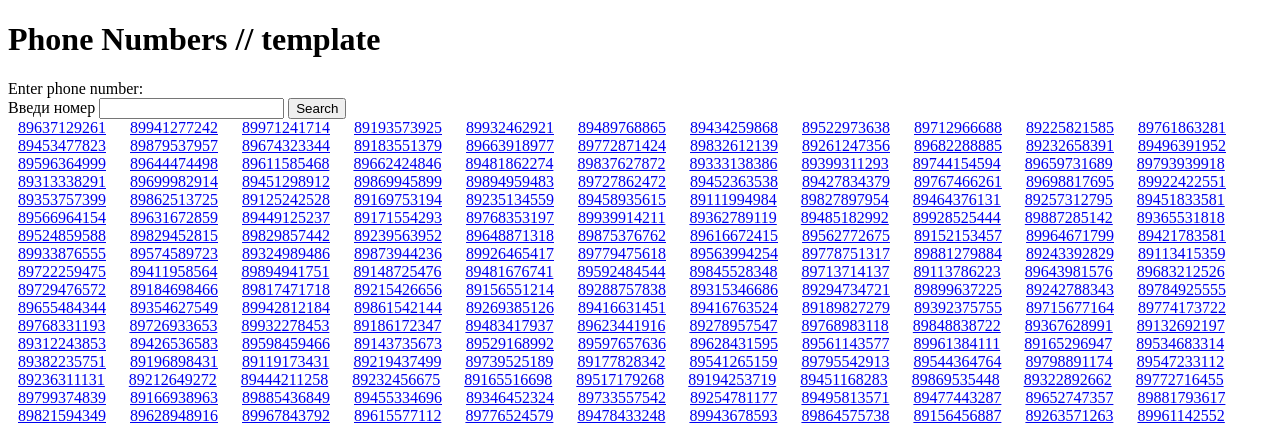
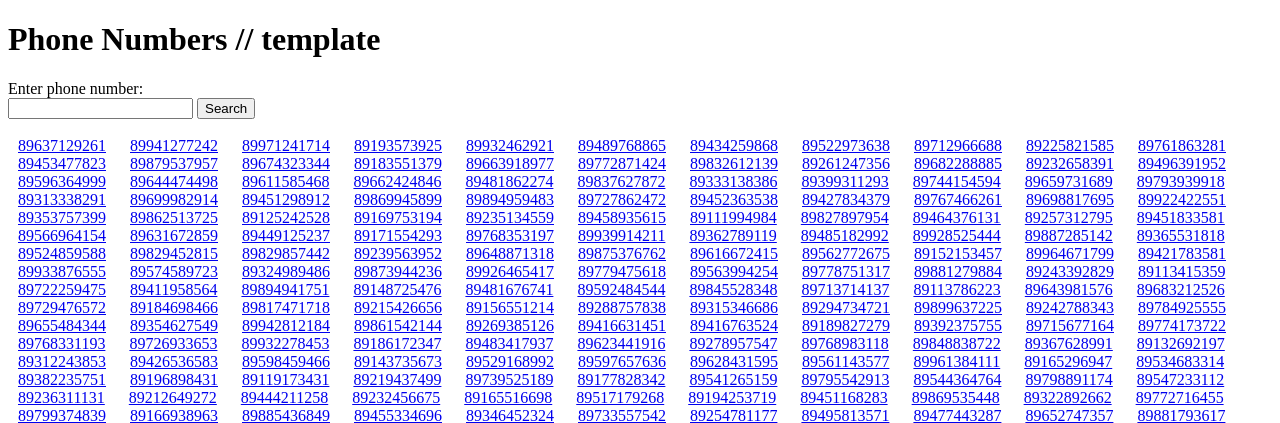
Before and after one commit to vantab1ack9days/Vermilion, a Flask app: page / in a window 1280 px wide. Shown: the top 423 px of the page. Run offline with Flask 3, Linux system fonts and the light colour scheme.

Commit message:
Update template.html

```diff
--- a/flask 1/templates/template.html
+++ b/flask 1/templates/template.html
@@ -7,9 +7,8 @@
     <h1><b>Phone Numbers // template</b></h1>
     <p style="display:inline">Enter phone number: </p>
     <form method="GET", action="/number">
-        <label>Введи номер</label>
         <input type="text" name="num" required>
-        <input type="submit" value="Search" >
+        <input type="submit" value="Search" ><br><br>
     </form>
     {% for num in nums %}
         <a style="padding: 10px;" href="{{ url_for('number', num=num)}}">{{num}}</a>
```
